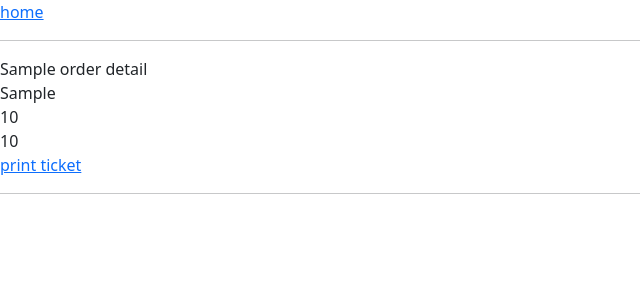
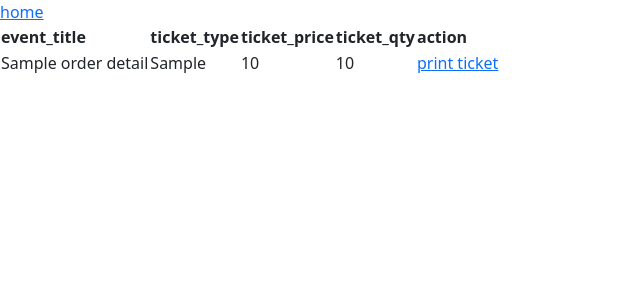
Before and after one commit to Lanzkuy/event-app, a PHP site: the page made by app/views/user/history/index.php in a window 1280 px wide. Shown: the top 300 px of the page, without its empty margins (0-640 px from the left). Run offline with PHP 8.4, Linux system fonts and the light colour scheme; the template is opened without the code that fills it: most values are stand-ins (such as "Sample title", 1, 10 or a date in 2020).

Commit message:
change view history index to table

```diff
--- a/app/views/user/history/index.php
+++ b/app/views/user/history/index.php
@@ -2,17 +2,26 @@
 
 <?php if($data['orderDetail']){ ?>
 
-    <?php foreach($data['orderDetail'] as $orderDetails){ ?>
+    <table>
+        <tr>
+            <th>event_title</th>
+            <th>ticket_type</th>
+            <th>ticket_price</th>
+            <th>ticket_qty</th>
+            <th>action</th>
+        </tr>
+        <?php foreach($data['orderDetail'] as $orderDetails){ ?>
         <?php foreach($orderDetails as $orderDetail){ ?>
-            <hr>
-            <?= $orderDetail['event_title'] ?><br>
-            <?= $orderDetail['ticket_type'] ?><br>
-            <?= $orderDetail['ticket_price']?><br>
-            <?= $orderDetail['qty'] ?><br>
-            <a href="">print ticket</a>
-            <hr>
+            <tr>
+                <td><?= $orderDetail['event_title'] ?><br></td>
+                <td><?= $orderDetail['ticket_type'] ?><br></td>
+                <td><?= $orderDetail['ticket_price']?><br></td>
+                <td><?= $orderDetail['qty'] ?><br></td>
+                <td><a href="">print ticket</a></td>
+            </tr>
         <?php } ?>
     <?php } ?>
+    </table>
 
 <?php }else{ ?>
     no data
```
